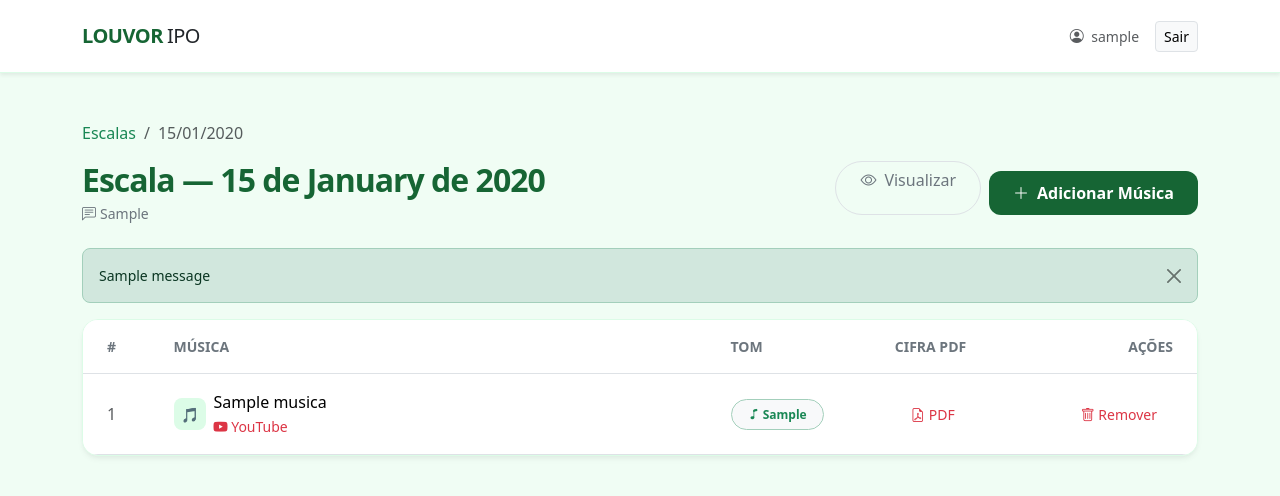
After one commit to MatheusDiogo/louvor-IPO, a Django app: page /escalas/1/ in a window 1280 px wide. The commit adds this page. Shown: the top 496 px of the page. Run offline with Django 4.2, Linux system fonts and the light colour scheme; a user stored in the database is signed in; tables that the repository leaves empty hold one stand-in row (values such as "Sample post"); one stand-in notice (Sample message) is shown.

Commit message:
feat: Escala de músicas

```diff
--- a/apps/escalas/urls.py
+++ b/apps/escalas/urls.py
@@ -0,0 +1,25 @@
+from django.urls import path
+from . import views
+
+urlpatterns = [
+    # Lista de escalas futuras
+    path('', views.escala_list, name='escala_list'),
+
+    # CRUD da escala
+    path('criar/', views.escala_criar, name='escala_criar'),
+    path('<int:pk>/editar/', views.escala_editar, name='escala_editar'),
+    path('<int:pk>/excluir/', views.escala_excluir, name='escala_excluir'),
+
+    # Detalhe/gerenciar músicas da escala
+    path('<int:pk>/', views.escala_detalhe, name='escala_detalhe'),
+
+    # Visualização somente leitura
+    path('<int:pk>/visualizar/', views.escala_visualizar, name='escala_visualizar'),
+
+    # Músicas na escala
+    path('<int:pk>/musica/adicionar/', views.escala_musica_adicionar, name='escala_musica_adicionar'),
+    path('musica/<int:item_pk>/excluir/', views.escala_musica_excluir, name='escala_musica_excluir'),
+
+    # API AJAX
+    path('api/tons/<int:musica_id>/', views.api_tons_musica, name='api_tons_musica'),
+]
--- a/apps/escalas/views.py
+++ b/apps/escalas/views.py
@@ -1,3 +1,161 @@
-from django.shortcuts import render
+from django.shortcuts import render, redirect, get_object_or_404
+from django.contrib.auth.decorators import login_required
+from django.utils import timezone
+from django.contrib import messages
+from .models import Escala, EscalaMusica
+from apps.musicas.models import Musica, Tom
+from datetime import datetime
 
-# Create your views here.
+
+@login_required
+def escala_list(request):
+    """Lista apenas escalas futuras (data >= hoje)."""
+    hoje = timezone.localdate()
+    escalas = Escala.objects.filter(data__gte=hoje).order_by('data')
+    return render(request, 'escalas/escala_list.html', {'escalas': escalas, 'hoje': hoje})
+
+
+@login_required
+def escala_criar(request):
+    if request.method == 'POST':
+        data_str = request.POST.get('data')
+        observacao = request.POST.get('observacao', '')
+
+        hoje = timezone.localdate()
+        from datetime import date
+        data_obj = date.fromisoformat(data_str)
+
+        if data_obj < hoje:
+            messages.error(request, 'A data da escala deve ser hoje ou uma data futura.')
+            return redirect('escala_list')
+
+        if Escala.objects.filter(data=data_obj).exists():
+            messages.error(request, f'Já existe uma escala para {data_obj.strftime("%d/%m/%Y")}.')
+            return redirect('escala_list')
+
+        escala = Escala.objects.create(data=data_obj, observacao=observacao)
+        messages.success(request, f'Escala de {escala.data.strftime("%d/%m/%Y")} criada com sucesso!')
+        return redirect('escala_detalhe', pk=escala.pk)
+
+    return redirect('escala_list')
+
+
+@login_required
+def escala_editar(request, pk):
+    """Edita observação e data de uma escala (só permite datas futuras)."""
+    escala = get_object_or_404(Escala, pk=pk)
+
+    if request.method == 'POST':
+        nova_data = request.POST.get('data')
+        observacao = request.POST.get('observacao', '')
+
+        hoje = timezone.localdate()
+        from datetime import date
+        data_obj = date.fromisoformat(nova_data)
+
+        if data_obj < hoje:
+            messages.error(request, 'A data da escala deve ser hoje ou uma data futura.')
+            return redirect('escala_list')
+
+        # Verifica duplicata de data (ignorando a própria escala)
+        if Escala.objects.filter(data=nova_data).exclude(pk=pk).exists():
+            messages.error(request, f'Já existe uma escala para {data_obj.strftime("%d/%m/%Y")}.')
+            return redirect('escala_list')
+
+        escala.data = data_obj
+        escala.observacao = observacao
+        escala.save()
+        messages.success(request, 'Escala atualizada com sucesso!')
+        return redirect('escala_list')
+
+    return redirect('escala_list')
+
+
+@login_required
+def escala_excluir(request, pk):
+    """Exclui uma escala."""
+    escala = get_object_or_404(Escala, pk=pk)
+    escala.delete()
+    messages.success(request, 'Escala excluída com sucesso!')
+    return redirect('escala_list')
+
+
+@login_required
+def escala_detalhe(request, pk):
+    """Detalhe/edição da escala: adicionar músicas com tom."""
+    escala = get_object_or_404(Escala, pk=pk)
+
+    # IDs de músicas já adicionadas nessa escala
+    musicas_na_escala_ids = escala.itens.values_list('musica_id', flat=True)
+
+    # Músicas disponíveis (com pelo menos 1 tom cadastrado, ainda não na escala)
+    musicas_disponiveis = Musica.objects.filter(
+        tons__isnull=False
+    ).exclude(
+        id__in=musicas_na_escala_ids
+    ).distinct()
+
+    itens = escala.itens.select_related('musica', 'tom').order_by('id')
+
+    return render(request, 'escalas/escala_detalhe.html', {
+        'escala': escala,
+        'itens': itens,
+        'musicas_disponiveis': musicas_disponiveis,
+    })
+
+
+@login_required
+def escala_musica_adicionar(request, pk):
+    """Adiciona uma música (com tom) à escala."""
+    escala = get_object_or_404(Escala, pk=pk)
+
+    if request.method == 'POST':
+        musica_id = request.POST.get('musica_id')
+        tom_id = request.POST.get('tom_id')
+
+        if not musica_id or not tom_id:
+            messages.error(request, 'Selecione a música e o tom.')
+            return redirect('escala_detalhe', pk=pk)
+
+        musica = get_object_or_404(Musica, pk=musica_id)
+        tom = get_object_or_404(Tom, pk=tom_id, musica=musica)
+
+        if EscalaMusica.objects.filter(escala=escala, musica=musica).exists():
+            messages.error(request, f'"{musica.nome}" já está nessa escala.')
+            return redirect('escala_detalhe', pk=pk)
+
+        EscalaMusica.objects.create(escala=escala, musica=musica, tom=tom)
+        messages.success(request, f'"{musica.nome}" adicionada com sucesso!')
+
+    return redirect('escala_detalhe', pk=pk)
+
+
+@login_required
+def escala_musica_excluir(request, item_pk):
+    """Remove uma música da escala."""
+    item = get_object_or_404(EscalaMusica, pk=item_pk)
+    escala_pk = item.escala.pk
+    item.delete()
+    messages.success(request, 'Música removida da escala.')
+    return redirect('escala_detalhe', pk=escala_pk)
+
+
+@login_required
+def escala_visualizar(request, pk):
+    """Visualização pública da escala (somente leitura, para ver PDFs)."""
+    escala = get_object_or_404(Escala, pk=pk)
+    itens = escala.itens.select_related('musica', 'tom').order_by('id')
+    return render(request, 'escalas/escala_visualizar.html', {
+        'escala': escala,
+        'itens': itens,
+    })
+
+
+# API para buscar tons de uma música via AJAX
+from django.http import JsonResponse
+
+@login_required
+def api_tons_musica(request, musica_id):
+    """Retorna os tons disponíveis para uma música em JSON."""
+    tons = Tom.objects.filter(musica_id=musica_id).values('id', 'tom')
+    return JsonResponse({'tons': list(tons)})
--- a/config/urls.py
+++ b/config/urls.py
@@ -24,5 +24,6 @@ urlpatterns = [
     path("", include("apps.core.urls")),
     path("instrumentos/", include("apps.instrumentos.urls")),
     path("musicas/", include("apps.musicas.urls")),
+    path('escalas/', include('apps.escalas.urls')),
     path("integrantes/", include("apps.usuarios.urls")),
 ] + static(settings.MEDIA_URL, document_root=settings.MEDIA_ROOT)
--- /dev/null
+++ b/templates/escalas/escala_detalhe.html
@@ -0,0 +1,192 @@
+{% extends "base.html" %}
+
+{% block content %}
+<div class="py-4">
+    <nav aria-label="breadcrumb" class="mb-3">
+        <ol class="breadcrumb">
+            <li class="breadcrumb-item">
+                <a href="{% url 'escala_list' %}" class="text-success text-decoration-none">Escalas</a>
+            </li>
+            <li class="breadcrumb-item active">{{ escala.data|date:"d/m/Y" }}</li>
+        </ol>
+    </nav>
+
+    <div class="d-flex justify-content-between align-items-start mb-4 flex-wrap gap-3">
+        <div>
+            <h2 class="fw-bold mb-1" style="color: var(--primary-green); letter-spacing: -1px;">
+                Escala — {{ escala.data|date:"d \d\e F \d\e Y" }}
+            </h2>
+            {% if escala.observacao %}
+            <p class="text-secondary small mb-0">
+                <i class="bi bi-chat-left-text me-1"></i>{{ escala.observacao }}
+            </p>
+            {% endif %}
+        </div>
+        <div class="d-flex gap-2 flex-wrap">
+            <a href="{% url 'escala_visualizar' escala.pk %}"
+               class="btn btn-outline-secondary rounded-pill px-4"
+               style="border-color:#dee2e6;">
+                <i class="bi bi-eye me-2"></i>Visualizar
+            </a>
+            <button class="btn-login" style="width: auto; padding: 10px 24px;"
+                    data-bs-toggle="modal" data-bs-target="#modalAdicionarMusica">
+                <i class="bi bi-plus-lg me-2"></i>Adicionar Música
+            </button>
+        </div>
+    </div>
+
+    {% for message in messages %}
+    <div class="alert alert-{{ message.tags }} alert-dismissible fade show rounded-3 small" role="alert">
+        {{ message }}
+        <button type="button" class="btn-close" data-bs-dismiss="alert"></button>
+    </div>
+    {% endfor %}
+
+    <!-- Lista de músicas da escala -->
+    <div class="table-card">
+        <div class="table-responsive">
+            <table class="table table-hover table-modern mb-0">
+                <thead>
+                    <tr>
+                        <th class="text-secondary small text-uppercase fw-bold">#</th>
+                        <th class="text-secondary small text-uppercase fw-bold w-50">Música</th>
+                        <th class="text-secondary small text-uppercase fw-bold">Tom</th>
+                        <th class="text-secondary small text-uppercase fw-bold">Cifra PDF</th>
+                        <th class="text-secondary small text-uppercase fw-bold text-end">Ações</th>
+                    </tr>
+                </thead>
+                <tbody>
+                    {% for item in itens %}
+                    <tr>
+                        <td class="text-muted align-middle">{{ forloop.counter }}</td>
+                        <td class="align-middle fw-medium">
+                            <div class="d-flex align-items-center gap-2">
+                                <div class="card-icon mb-0" style="width:32px;height:32px;font-size:0.9rem;border-radius:8px;">🎵</div>
+                                <div>
+                                    <span class="d-block">{{ item.musica.nome }}</span>
+                                    {% if item.musica.link_youtube %}
+                                    <a href="{{ item.musica.link_youtube }}" target="_blank"
+                                       class="text-danger small text-decoration-none">
+                                        <i class="bi bi-youtube"></i> YouTube
+                                    </a>
+                                    {% endif %}
+                                </div>
+                            </div>
+                        </td>
+                        <td class="align-middle">
+                            <span class="badge rounded-pill bg-light text-success border border-success-subtle px-3 py-2">
+                                <i class="bi bi-music-note"></i> {{ item.tom.tom }}
+                            </span>
+                        </td>
+                        <td class="align-middle">
+                            <a href="{{ item.tom.pdf.url }}" target="_blank"
+                               class="btn btn-sm btn-outline-danger border-0 rounded-pill px-3">
+                                <i class="bi bi-file-earmark-pdf me-1"></i>PDF
+                            </a>
+                        </td>
+                        <td class="text-end align-middle">
+                            <a href="{% url 'escala_musica_excluir' item.pk %}"
+                               class="btn btn-sm btn-outline-danger border-0 rounded-pill px-3"
+                               onclick="return confirm('Remover &quot;{{ item.musica.nome }}&quot; desta escala?')">
+                                <i class="bi bi-trash"></i>
+                                <span class="d-none d-md-inline"> Remover</span>
+                            </a>
+                        </td>
+                    </tr>
+                    {% empty %}
+                    <tr>
+                        <td colspan="5" class="text-center py-5 text-muted">
+                            <i class="bi bi-music-note-list d-block fs-2 mb-2 opacity-50"></i>
+                            Nenhuma música adicionada ainda.
+                        </td>
+                    </tr>
+                    {% endfor %}
+                </tbody>
+            </table>
+        </div>
+    </div>
+</div>
+
+<!-- Modal: Adicionar Música à Escala -->
+<div class="modal fade" id="modalAdicionarMusica" tabindex="-1">
+    <div class="modal-dialog modal-dialog-centered">
+        <div class="modal-content border-0 shadow" style="border-radius: 24px;">
+            <form method="post" action="{% url 'escala_musica_adicionar' escala.pk %}">
+                {% csrf_token %}
+
+                <div class="modal-header border-0 pt-4 px-4">
+                    <h5 class="fw-bold" style="color: var(--primary-green);">
+                        <i class="bi bi-music-note-list me-2"></i>Adicionar Música
+                    </h5>
+                    <button type="button" class="btn-close" data-bs-dismiss="modal"></button>
+                </div>
+
+                <div class="modal-body px-4">
+                    {% if musicas_disponiveis %}
+                    <div class="mb-3">
+                        <label class="form-label small fw-bold text-secondary">Música</label>
+                        <select name="musica_id" id="selectMusica" class="form-select" style="border-radius: 15px;" required>
+                            <option value="">Selecione uma música...</option>
+                            {% for musica in musicas_disponiveis %}
+                            <option value="{{ musica.id }}">{{ musica.nome }}</option>
+                            {% endfor %}
+                        </select>
+                    </div>
+
+                    <div class="mb-3" id="divTom" style="display:none;">
+                        <label class="form-label small fw-bold text-secondary">Tom / Cifra</label>
+                        <select name="tom_id" id="selectTom" class="form-select" style="border-radius: 15px;" required>
+                            <option value="">Selecione o tom...</option>
+                        </select>
+                        <small class="text-muted">Apenas tons com PDF disponível são listados.</small>
+                    </div>
+                    {% else %}
+                    <div class="text-center py-3 text-muted">
+                        <i class="bi bi-emoji-smile d-block fs-2 mb-2 opacity-50"></i>
+                        <p class="small">Todas as músicas com tom cadastrado já foram adicionadas a esta escala!</p>
+                    </div>
+                    {% endif %}
+                </div>
+
+                <div class="modal-footer border-0 pb-4 px-4">
+                    <button type="button" class="btn btn-light px-4 rounded-pill" data-bs-dismiss="modal">Cancelar</button>
+                    {% if musicas_disponiveis %}
+                    <button type="submit" class="btn-login" style="width: auto; padding: 10px 30px;">Adicionar</button>
+                    {% endif %}
+                </div>
+            </form>
+        </div>
+    </div>
+</div>
+
+<script>
+const urlTons = "{% url 'api_tons_musica' 0 %}".replace('/0/', '/');
+
+document.getElementById('selectMusica').addEventListener('change', function () {
+    const musicaId = this.value;
+    const divTom = document.getElementById('divTom');
+    const selectTom = document.getElementById('selectTom');
+
+    selectTom.innerHTML = '<option value="">Carregando...</option>';
+
+    if (!musicaId) {
+        divTom.style.display = 'none';
+        return;
+    }
+
+    fetch(`${urlTons}${musicaId}/`)
+        .then(r => r.json())
+        .then(data => {
+            selectTom.innerHTML = '<option value="">Selecione o tom...</option>';
+            data.tons.forEach(t => {
+                selectTom.innerHTML += `<option value="${t.id}">${t.tom}</option>`;
+            });
+            divTom.style.display = 'block';
+        })
+        .catch(() => {
+            selectTom.innerHTML = '<option value="">Erro ao carregar tons</option>';
+            divTom.style.display = 'block';
+        });
+});
+</script>
+{% endblock %}
--- a/templates/home.html
+++ b/templates/home.html
@@ -50,8 +50,8 @@
                 <div class="card-body d-flex flex-column">
                     <div class="card-icon">📋</div>
                     <h5 class="card-title fw-bold">Escalas</h5>
-                    <p class="card-text text-muted small flex-grow-1">Organize os músicos para cada culto.</p>
-                    <a href="{% url 'lista_escalas' %}" class="btn-login">Acessar</a>
+                    <p class="card-text text-muted small flex-grow-1">Veja quais músicas irão tocar.</p>
+                    <a href="{% url 'escala_list' %}" class="btn-login">Acessar</a>
                 </div>
             </div>
         </div>
```
Also changed, not shown: apps/escalas/admin.py (+10 -2 lines), apps/escalas/models.py (+20 -6 lines), apps/musicas/admin.py (+10 -2 lines), templates/escalas/escala_list.html (added, +158 -0 lines), templates/escalas/escala_visualizar.html (added, +72 -0 lines), apps/escalas/migrations/0005_alter_escalamusica_unique_together_alter_escala_data_and_more.py (added).
